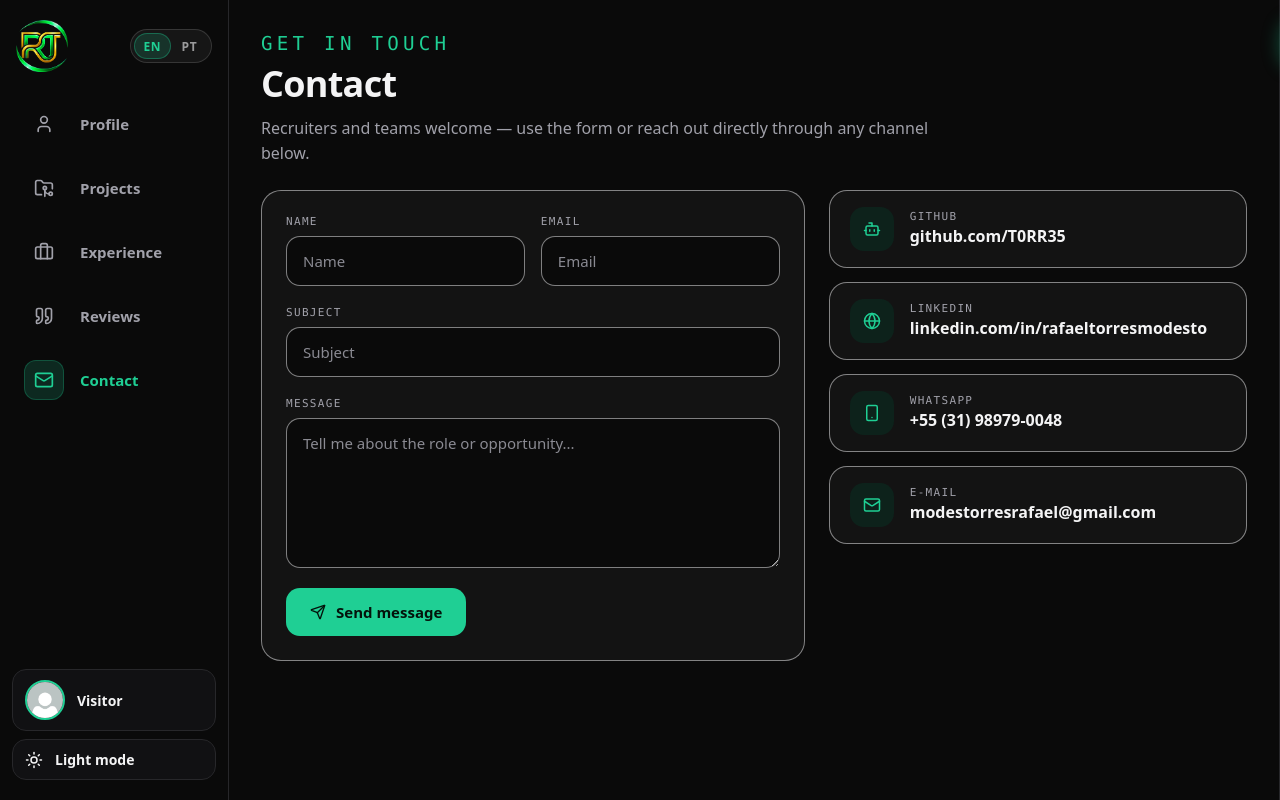
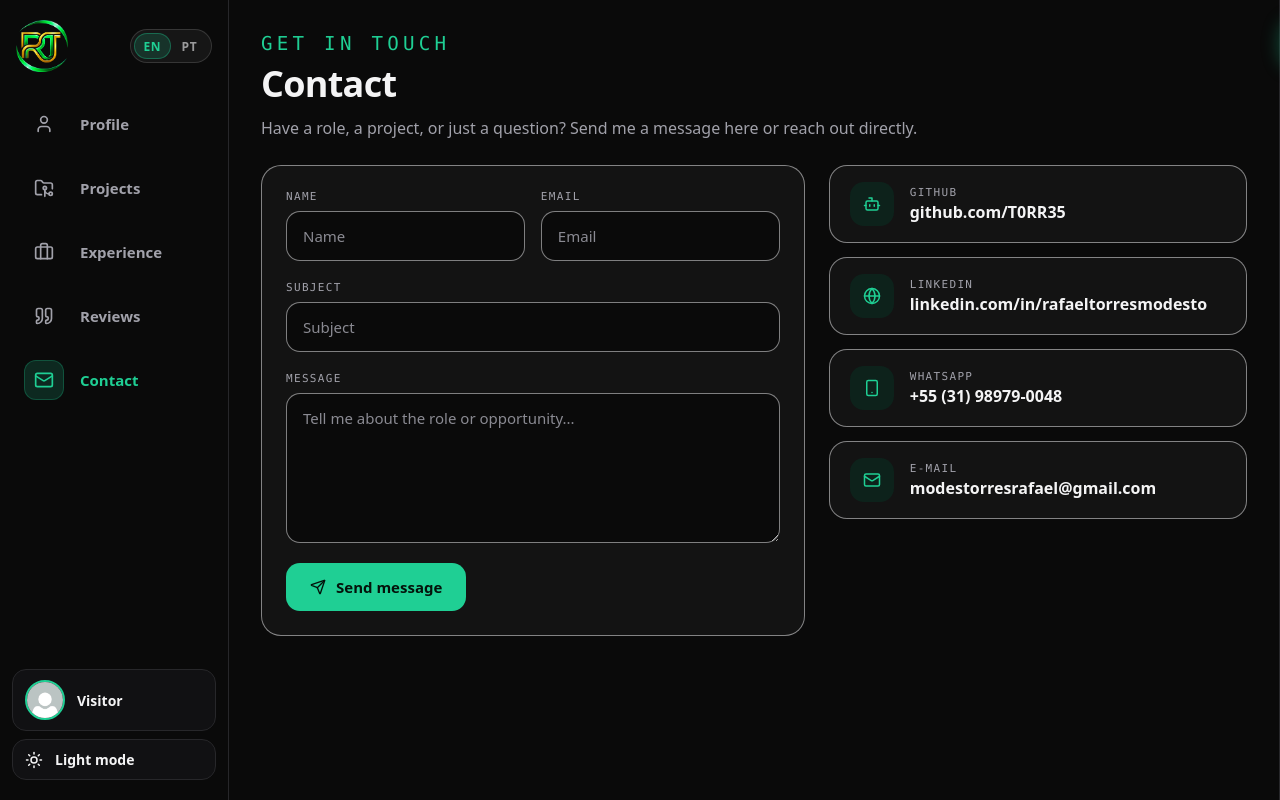
Before and after one commit to T0RR35/MyPortfolio, a React (Vite) app: page /contact in a window 1280 px wide. Built offline with nearby package versions, Linux system fonts and the light colour scheme; no server answers.

Commit message:
style: improving layout style

```diff
--- a/src/components/Layout.css
+++ b/src/components/Layout.css
@@ -10,7 +10,7 @@
 
     --sidebar-width: 228px;
     --sidebar-width-compact: 88px;
-    --page-max: 1200px;
+    --page-max: 1500px;
 }
 
 :root.dark {
--- a/src/components/Layout.tsx
+++ b/src/components/Layout.tsx
@@ -7,6 +7,7 @@ import "./Layout.css";
 export default function Layout() {
     const location = useLocation();
     const outlet = useOutlet(); // tipo que "congela" a rota atual para o exit funcionar
+
     return (
         <div className="layout">
             <aside className="sidebar">
--- a/src/data/contact.ts
+++ b/src/data/contact.ts
@@ -5,7 +5,7 @@ const english_contact: ContactData = {
     eyebrow: "Get in touch",
     title: "Contact",
     subtitle:
-        "Recruiters and teams welcome — use the form or reach out directly through any channel below.",
+        "Have a role, a project, or just a question? Send me a message here or reach out directly.",
     form: {
         name: { label: "Name", placeholder: "Name" },
         email: { label: "Email", placeholder: "Email" },
@@ -22,7 +22,7 @@ const portuguese_contact: ContactData = {
     eyebrow: "Fale comigo",
     title: "Contato",
     subtitle:
-        "Recrutadores e times são bem-vindos — use o formulário ou fale direto por qualquer um dos canais ao lado.",
+        "Tem uma vaga, um projeto ou só uma dúvida? Mande uma mensagem pelo formulário ou fale comigo direto.",
     form: {
         name: { label: "Nome", placeholder: "Nome" },
         email: { label: "E-mail", placeholder: "E-mail" },
--- a/src/data/experiences.ts
+++ b/src/data/experiences.ts
@@ -5,7 +5,7 @@ const english_experience: ExperienceData = {
     eyebrow: "Career pathing",
     title: "Professional Experience",
     subtitle:
-        "A chronological thread through my professionals experiences — expand each entry for responsibilities and impact.",
+        "A chronological thread through my professionals experiences. Expand each entry for responsibilities and impact.",
     labels: {
         responsibilities: "Responsibilities",
         achievements: "Key achievements",
@@ -68,7 +68,7 @@ const portuguese_experience: ExperienceData = {
     eyebrow: "Trajetória",
     title: "Experiência Profissional",
     subtitle:
-        "Uma linha do tempo das minhas experiências profissionais — expanda cada item para ver responsabilidades e impacto.",
+        "Uma linha do tempo das minhas experiências profissionais. Expanda cada item para ver responsabilidades e impacto.",
     labels: {
         responsibilities: "Responsabilidades",
         achievements: "Principais conquistas",
--- a/src/data/reviews.ts
+++ b/src/data/reviews.ts
@@ -11,14 +11,14 @@ const headers: Record<Language, Omit<ReviewData, "items">> = {
         eyebrow: "Testimonials",
         title: "Reviews & Recommendations",
         subtitle:
-            "Qualitative endorsements from professors, mentors, managers, and peers — no ratings, just what people said.",
+            "What people I've studied and worked with have to say about me. You can leave one too!",
             btn_text: "Leave a review"
     },
     pt: {
         eyebrow: "Depoimentos",
         title: "Avaliações e Recomendações",
         subtitle:
-            "Recomendações qualitativas de professores, mentores, gestores e colegas — sem notas, só o que as pessoas disseram.",
+            "O que as pessoas com quem estudei e trabalhei têm a dizer sobre mim. Você também pode deixar o seu!",
         btn_text: "Deixe uma avaliação",
     },
 };
```
